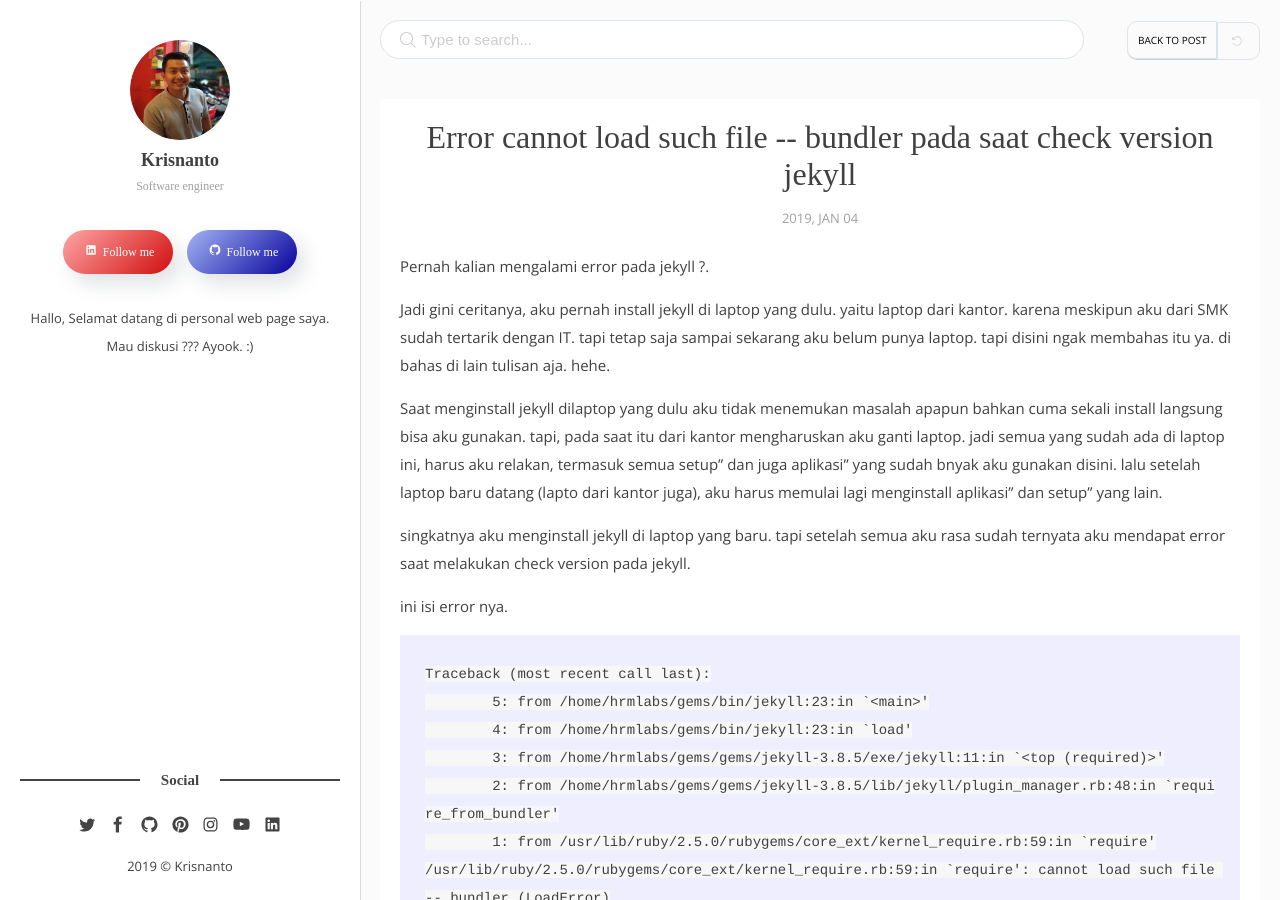
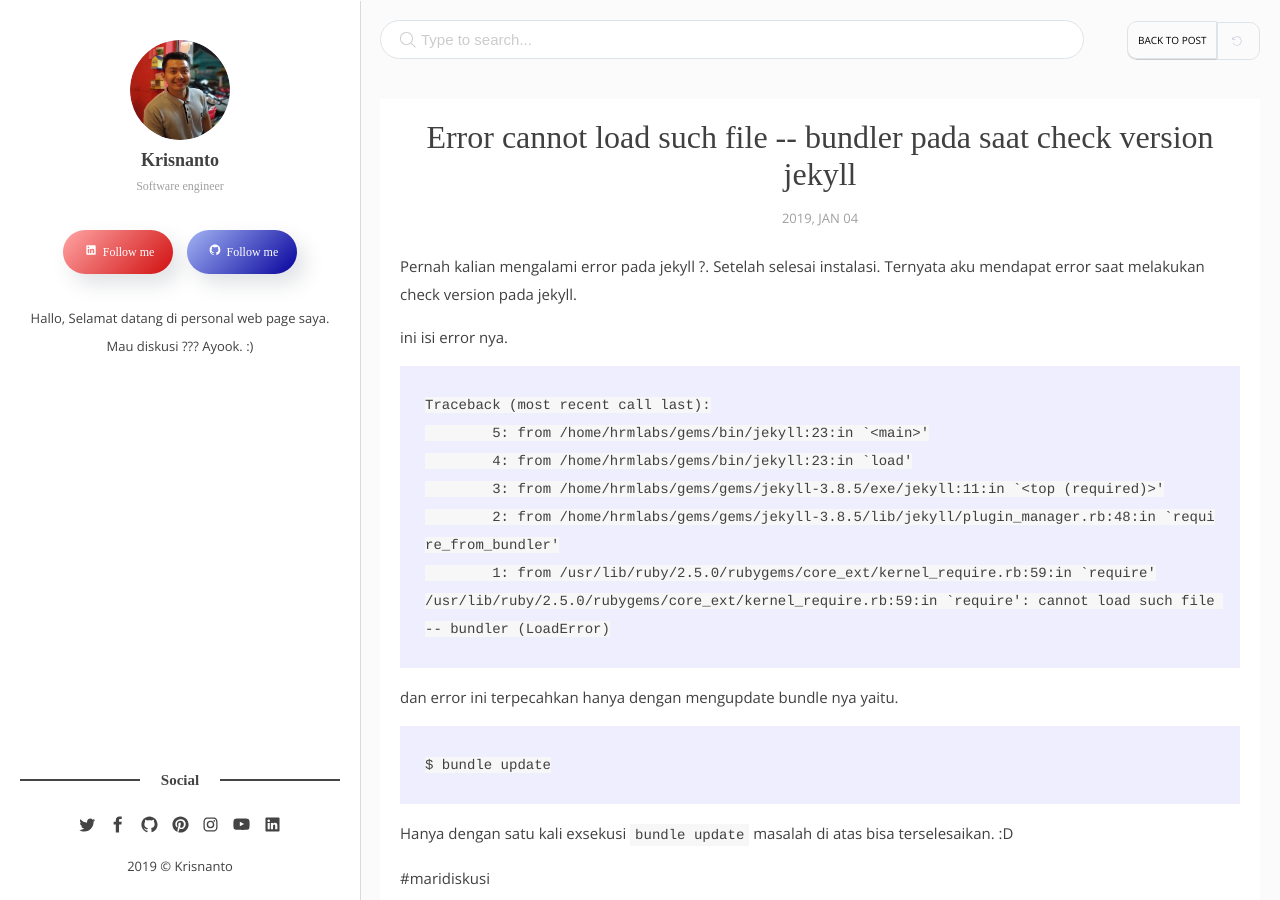
Before and after one commit to otnansirk/_myhistory, a Jekyll site: the page built from _posts/2019-01-04-Error-cannot-load-such-file.md, in a window 1280 px wide and 900 px high. Built offline with Jekyll 4.4.1, drawn with Linux system fonts in a browser that asks for light colours; some web fonts are replaced; comment, search, counter and statistics services are not loaded.

Commit message:
Update 2019-01-04-Error-cannot-load-such-file.md

````diff
--- a/_posts/2019-01-04-Error-cannot-load-such-file.md
+++ b/_posts/2019-01-04-Error-cannot-load-such-file.md
@@ -7,15 +7,7 @@
 ---
 
 Pernah kalian mengalami error pada jekyll ?.
-
-Jadi gini ceritanya, aku pernah install jekyll di laptop yang dulu. yaitu laptop dari kantor.
-karena meskipun aku dari SMK sudah tertarik dengan IT. tapi tetap saja sampai sekarang aku belum punya laptop.
-tapi disini ngak membahas itu ya. di bahas di lain tulisan aja. hehe.
-
-Saat menginstall jekyll dilaptop yang dulu aku tidak menemukan masalah apapun bahkan cuma sekali install langsung bisa
-aku gunakan. tapi, pada saat itu dari kantor mengharuskan aku ganti laptop. jadi semua yang sudah ada di laptop ini, harus aku relakan, termasuk semua setup" dan juga aplikasi" yang sudah bnyak aku gunakan disini. lalu setelah laptop baru datang (lapto dari kantor juga), aku harus memulai lagi menginstall aplikasi" dan setup" yang lain.
-
-singkatnya aku menginstall jekyll di laptop yang baru. tapi setelah semua aku rasa sudah ternyata aku mendapat error saat melakukan check version pada jekyll.
+Setelah selesai instalasi. Ternyata aku mendapat error saat melakukan check version pada jekyll.
 
 ini isi error nya.
 ```
````
